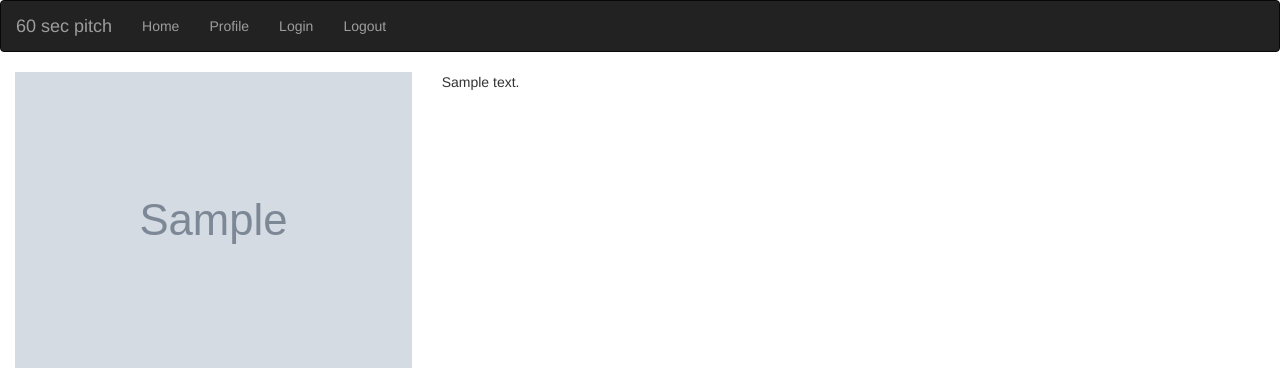
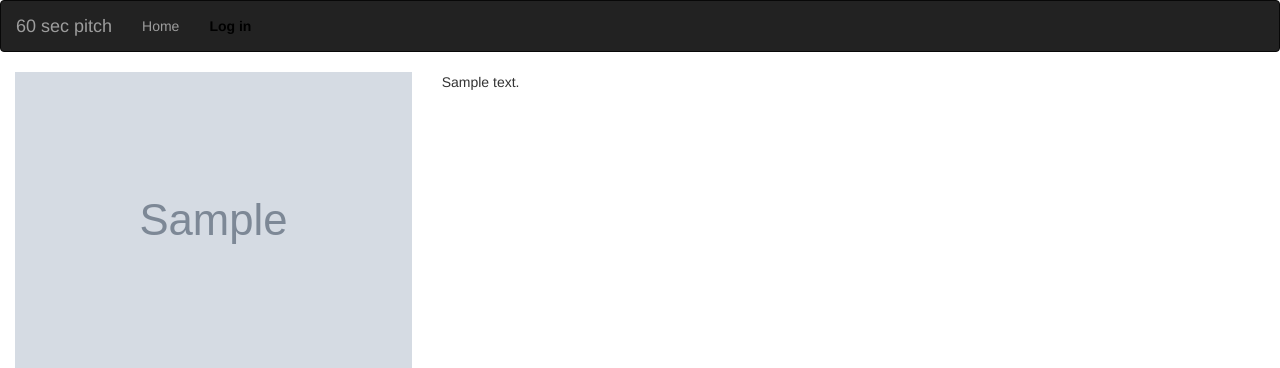
Before and after one commit to ikinoti/pitches, a Python web app: template app/templates/comment.html in a window 1280 px wide. Shown: the top 368 px of the page. Run offline with Jinja, Linux system fonts and the light colour scheme; the template is opened without the code that fills it: most values are stand-ins (such as "Sample title", 1, 10 or a date in 2020); grey boxes marked "Sample" are stand-in pictures; some libraries are stand-ins or nearby versions.

Commit message:
modified'

```diff
--- a/app/templates/navbar.html
+++ b/app/templates/navbar.html
@@ -13,12 +13,15 @@
                 <ul class="nav navbar-nav ml-auto">
                     <li><a href="/">Home</a></li>
 
-                    <li><a href="/user">Profile</a></li>
+                    {% if current_user.is_authenticated %}
+                <li><a href="{{url_for('main.profile',uname=current_user.username)}}" style="color:black; font-weight:bolder;">Profile</a></li>
+                <li><a href="{{url_for('main.profile',uname=current_user.username)}}" style="color:black; font-weight:bolder;">{{current_user.username}}</a></li>
+                <li><a href="{{url_for('auth.logout')}}" style="color:black; font-weight:bolder;">Sign out</a></li>
+                {% else %}
+                <li><a href="{{url_for('auth.login')}}" style="color:black; font-weight:bolder;">Log in</a></li>
+                {%endif%}
+                    </ul>
 
-                    <li><a href="/login">Login</a></li>
-
-                    <li><a href="/logout">Logout</a></li>
-                    </ul>
             </div>
             </div>
             </div>
```
